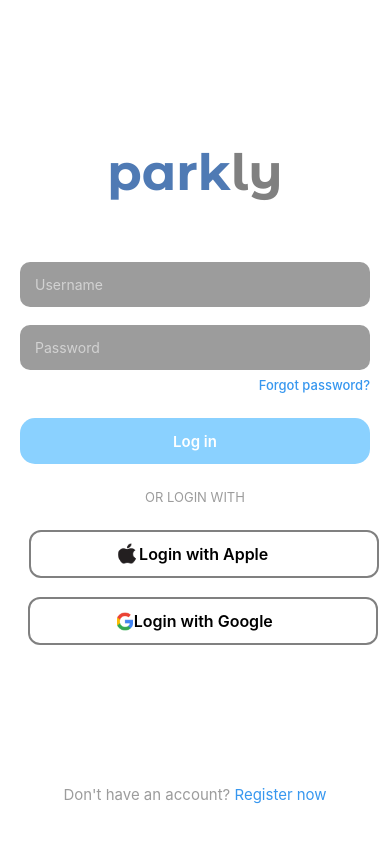
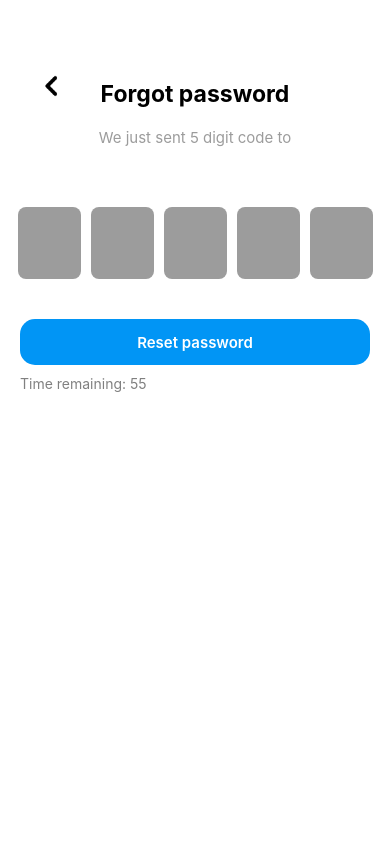
Before and after one commit to FarisGoralija/Parkly, a React Native app in the folder frontend/: screen /ForgotPasswordVerifyCodeScreen in a window 390 px wide. Built offline with nearby package versions, Linux system fonts and the light colour scheme.

Commit message:
forgotPasswordVerifyCodeScreen_finished

```diff
--- /dev/null
+++ b/frontend/components/ForgotPassword/TimerFooter.js
@@ -0,0 +1,44 @@
+import React, { useState, useEffect } from 'react';
+import { View, Text, TouchableOpacity, StyleSheet } from 'react-native';
+
+const TimerFooter = ({ onResend }) => {
+  const [timeLeft, setTimeLeft] = useState(60);
+
+  useEffect(() => {
+    if (timeLeft > 0) {
+      const timer = setTimeout(() => setTimeLeft(timeLeft - 1), 1000);
+      return () => clearTimeout(timer);
+    }
+  }, [timeLeft]);
+
+  return (
+    <View style={styles.footerContainer}>
+      <Text style={styles.timer}>Time remaining: {timeLeft}</Text>
+      {timeLeft === 0 && (
+        <TouchableOpacity onPress={onResend}>
+          <Text style={styles.resend}>Resend code</Text>
+        </TouchableOpacity>
+      )}
+    </View>
+  );
+};
+
+const styles = StyleSheet.create({
+  footerContainer: {
+    flexDirection: 'row',
+    justifyContent: 'space-between',
+    alignItems: 'center',
+    marginTop: 10,
+  },
+  timer: {
+    fontSize: 14,
+    color: 'gray',
+  },
+  resend: {
+    fontSize: 14,
+    color: 'blue',
+    fontWeight: 'bold',
+  },
+});
+
+export default TimerFooter;
--- /dev/null
+++ b/frontend/components/ForgotPassword/VerifyInput.js
@@ -0,0 +1,55 @@
+import React, { useState, useRef } from 'react';
+import { View, TextInput, StyleSheet } from 'react-native';
+
+const VerifyInput = ({ onChange }) => {
+  const [code, setCode] = useState(['', '', '', '', '']);
+  const inputs = useRef([]);
+
+  const handleChange = (text, index) => {
+    const newCode = [...code];
+    newCode[index] = text;
+    setCode(newCode);
+    onChange(newCode.join(''));
+
+    if (text && index < 4) {
+      inputs.current[index + 1].focus();
+    }
+  };
+
+  return (
+    <View style={styles.inputContainer}>
+      {code.map((_, index) => (
+        <TextInput
+          key={index}
+          ref={(ref) => (inputs.current[index] = ref)}
+          style={styles.input}
+          maxLength={1}
+          keyboardType="number-pad"
+          onChangeText={(text) => handleChange(text, index)}
+        />
+      ))}
+    </View>
+  );
+};
+
+const styles = StyleSheet.create({
+  inputContainer: {
+    flexDirection: 'row',
+    justifyContent: 'center',
+    alignItems: 'center',
+    marginVertical: 20,
+    gap: 10,
+
+
+  },
+  input: {
+    backgroundColor: "#9C9C9C",
+    width: 63,
+    height: 72,
+    textAlign: 'center',
+    fontSize: 20,
+    borderRadius: 8,
+  },
+});
+
+export default VerifyInput;
--- a/frontend/navigation.js
+++ b/frontend/navigation.js
@@ -4,6 +4,7 @@
 import BottomTabs from "./components/common/BottomTabs"; // Use BottomTabs instead of CustomBottomTab
 import LoginScreen from "./screen/LoginScreen";
 import ForgotPasswordScreen from "./screen/ForgotPassword/ForgotPasswordScreen";
+import ForgotPasswordVerifyCodeScreen from "./screen/ForgotPassword/ForgotPasswordVerifyCodeScreen";
 
 
 const Stack = createStackNavigator();
@@ -12,10 +13,11 @@
   return (
     <NavigationContainer>
       <Stack.Navigator screenOptions={{ headerShown: false }}
-      initialRouteName="LoginScreen">
+      initialRouteName="ForgotPasswordScreen">
         <Stack.Screen name="Home" component={BottomTabs} />
         <Stack.Screen name="LoginScreen" component={LoginScreen}/>
         <Stack.Screen name="ForgotPasswordScreen" component={ForgotPasswordScreen} />
+        <Stack.Screen name="ForgotPasswordVerifyCodeScreen" component={ForgotPasswordVerifyCodeScreen} />
       </Stack.Navigator>
     </NavigationContainer>
   );
--- a/frontend/screen/ForgotPassword/ForgotPasswordScreen.js
+++ b/frontend/screen/ForgotPassword/ForgotPasswordScreen.js
@@ -1,5 +1,6 @@
 import React, { useState } from 'react';
-import { View, StyleSheet, TouchableOpacity, Image, Text, Keyboard, TouchableWithoutFeedback} from 'react-native';
+import { View, StyleSheet, TouchableOpacity, Image, Text, Keyboard, TouchableWithoutFeedback } from 'react-native';
+import { useNavigation } from '@react-navigation/native'; // Import navigation hook
 import InputField from '../../components/common/InputField.js';
 import BlueUniversalButton from '../../components/common/BlueUniversalButton.js';
 import TitleText from '../../components/common/TitleText.js';
@@ -9,21 +10,20 @@
   const [email, setEmail] = useState('');
   const [errorMessage, setErrorMessage] = useState('');
   const [isEmailValid, setIsEmailValid] = useState(true);
+  const navigation = useNavigation(); // Initialize navigation
 
   const isSubmitDisabled = email.trim() === '';
 
   const handleResetPassword = () => {
     if (isValidEmail(email)) {
-
       setErrorMessage('');
       setIsEmailValid(true);
-
+      navigation.navigate('ForgotPasswordVerifyCodeScreen'); // Navigate only if email is valid
     } else {
       setErrorMessage('Please enter a valid email address.');
       setIsEmailValid(false);
     }
   };
-
 
   const handleClearInput = () => {
     setEmail('');
@@ -34,7 +34,6 @@
   return (
     <TouchableWithoutFeedback onPress={Keyboard.dismiss}>
       <View style={styles.container}>
-
         <View style={styles.titleText}>
           <TitleText
             title="Forgot password"
@@ -65,10 +64,7 @@
           )}
         </View>
 
-
-        {errorMessage ? (
-          <Text style={styles.errorText}>{errorMessage}</Text>
-        ) : null}
+        {errorMessage ? <Text style={styles.errorText}>{errorMessage}</Text> : null}
 
         <View style={styles.resetPasswordButton}>
           <BlueUniversalButton
@@ -92,13 +88,6 @@
   },
   titleText: {
     marginBottom: 20,
-  },
-  inputField: {
-    height: 45,
-    padding: 15,
-    borderRadius: 10,
-    backgroundColor: '#9C9C9C',
-
   },
   inputError: {
     borderColor: '#E92440',
--- /dev/null
+++ b/frontend/screen/ForgotPassword/ForgotPasswordVerifyCodeScreen.js
@@ -0,0 +1,62 @@
+import React, { useState } from "react";
+import { View, Button, StyleSheet } from "react-native";
+import VerifyInput from "../../components/ForgotPassword/VerifyInput";
+import TitleText from "../../components/common/TitleText";
+import TimerFooter from "../../components/ForgotPassword/TimerFooter";
+import BlueUniversalButton from "../../components/common/BlueUniversalButton";
+
+const ForgotPasswordVerifyCodeScreen = () => {
+  const [code, setCode] = useState("");
+
+  const handleVerify = () => {
+    console.log("Entered Code:", code);
+  };
+
+  const handleResend = () => {
+    console.log("Resending code...");
+  };
+
+  return (
+    <View style={styles.container}>
+      <View style={styles.titleText}>
+        <TitleText
+          title="Forgot password"
+          subtitle="We just sent 5 digit code to"
+        />
+      </View>
+
+      <VerifyInput onChange={setCode} />
+
+      <View style={styles.verifyEmailButton}>
+        <BlueUniversalButton
+          text="Reset password"
+          //onPress={handleResetPassword}
+          //disabled={isSubmitDisabled}
+        />
+      </View>
+
+      <TimerFooter onResend={handleResend} />
+    </View>
+  );
+};
+
+const styles = StyleSheet.create({
+  container: {
+    flex: 1,
+    justifyContent: "flex-start",
+    paddingHorizontal: 20,
+    paddingTop: 80,
+    backgroundColor: "white",
+  },
+
+  titleText: {
+    marginBottom: 20,
+  },
+
+  verifyEmailButton: {
+    width: '100%',
+    marginTop: 20,
+  },
+});
+
+export default ForgotPasswordVerifyCodeScreen;
```
